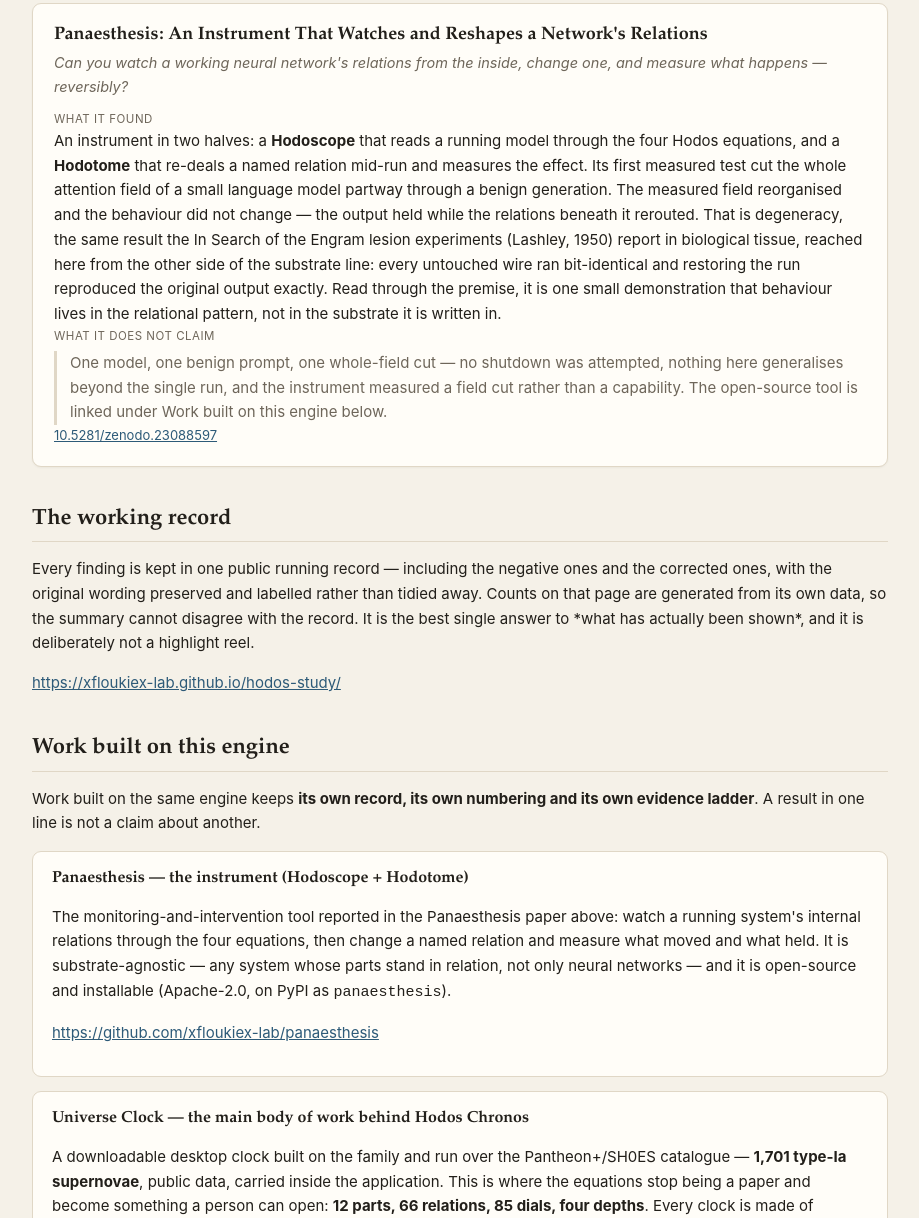
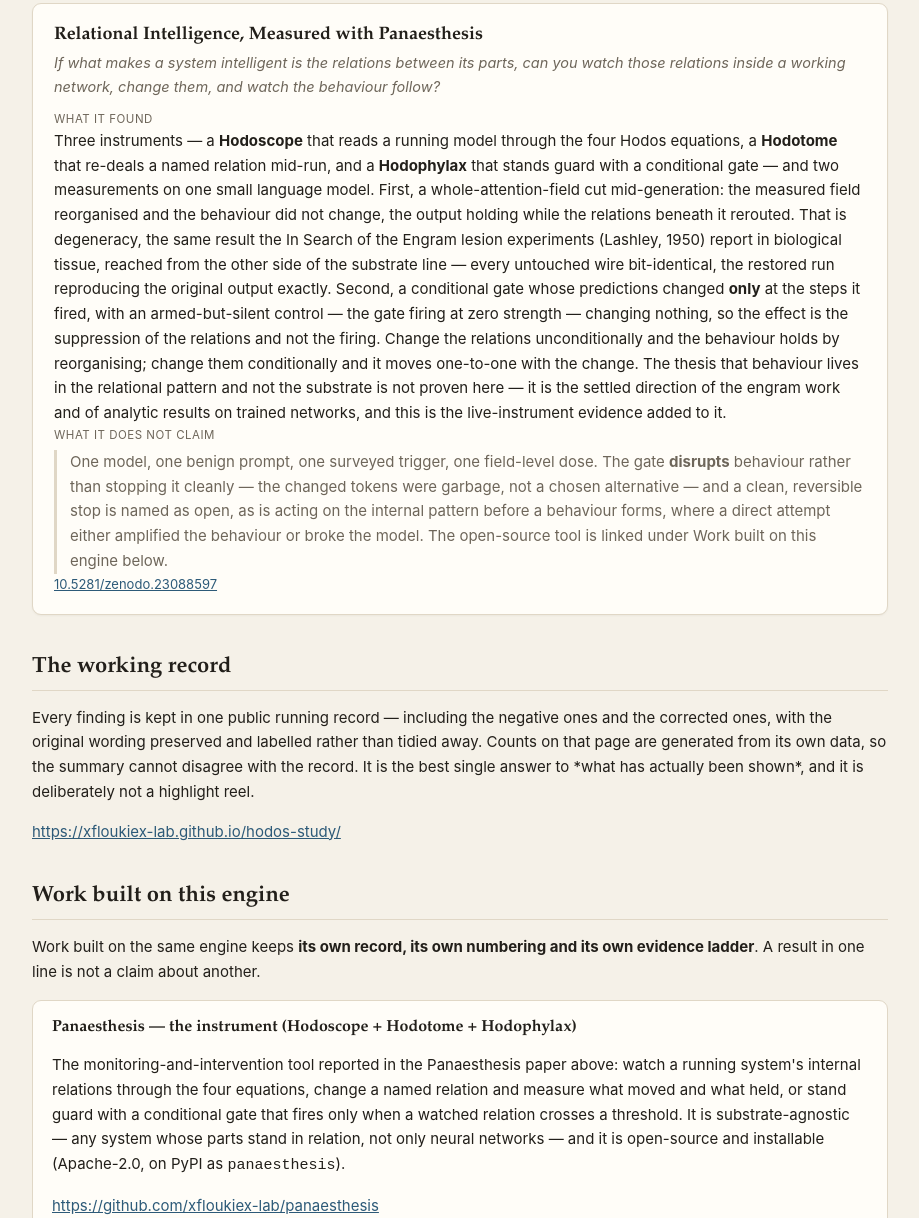
Before and after one commit to xfloukiex-lab/vektorgeist-research, a plain HTML site: page docs/index.html in a window 1280 px wide. Shown: the part 6498-7716 px from the top of the page, without its empty margins (180-1099 px from the left). Drawn offline with Linux system fonts and the light colour scheme.

Commit message:
Panaesthesis: retitle to 'Relational Intelligence, Measured with Panaesthesis' (v4); paper entry rewritten for both measurements + the Hodophylax gate and its controls; tool blurb updated (Hodoscope + Hodotome + Hodophylax).

```diff
--- a/docs/index.html
+++ b/docs/index.html
@@ -194,12 +194,12 @@ footer{margin-top:44px;padding-top:18px;border-top:1px solid var(--line);
 <p class="doi"><a href="https://doi.org/10.5281/zenodo.21879204">10.5281/zenodo.21879204</a></p>
 </div>
 <div class="p">
-<h3>Panaesthesis: An Instrument That Watches and Reshapes a Network's Relations</h3>
-<p class="q">Can you watch a working neural network's relations from the inside, change one, and measure what happens — reversibly?</p>
+<h3>Relational Intelligence, Measured with Panaesthesis</h3>
+<p class="q">If what makes a system intelligent is the relations between its parts, can you watch those relations inside a working network, change them, and watch the behaviour follow?</p>
 <p class="lab">What it found</p>
-<p>An instrument in two halves: a <strong>Hodoscope</strong> that reads a running model through the four Hodos equations, and a <strong>Hodotome</strong> that re-deals a named relation mid-run and measures the effect. Its first measured test cut the whole attention field of a small language model partway through a benign generation. The measured field reorganised and the behaviour did not change — the output held while the relations beneath it rerouted. That is degeneracy, the same result the In Search of the Engram lesion experiments (Lashley, 1950) report in biological tissue, reached here from the other side of the substrate line: every untouched wire ran bit-identical and restoring the run reproduced the original output exactly. Read through the premise, it is one small demonstration that behaviour lives in the relational pattern, not in the substrate it is written in.</p>
+<p>Three instruments — a <strong>Hodoscope</strong> that reads a running model through the four Hodos equations, a <strong>Hodotome</strong> that re-deals a named relation mid-run, and a <strong>Hodophylax</strong> that stands guard with a conditional gate — and two measurements on one small language model. First, a whole-attention-field cut mid-generation: the measured field reorganised and the behaviour did not change, the output holding while the relations beneath it rerouted. That is degeneracy, the same result the In Search of the Engram lesion experiments (Lashley, 1950) report in biological tissue, reached from the other side of the substrate line — every untouched wire bit-identical, the restored run reproducing the original output exactly. Second, a conditional gate whose predictions changed <strong>only</strong> at the steps it fired, with an armed-but-silent control — the gate firing at zero strength — changing nothing, so the effect is the suppression of the relations and not the firing. Change the relations unconditionally and the behaviour holds by reorganising; change them conditionally and it moves one-to-one with the change. The thesis that behaviour lives in the relational pattern and not the substrate is not proven here — it is the settled direction of the engram work and of analytic results on trained networks, and this is the live-instrument evidence added to it.</p>
 <p class="lab">What it does not claim</p>
-<p class="lim">One model, one benign prompt, one whole-field cut — no shutdown was attempted, nothing here generalises beyond the single run, and the instrument measured a field cut rather than a capability. The open-source tool is linked under Work built on this engine below.</p>
+<p class="lim">One model, one benign prompt, one surveyed trigger, one field-level dose. The gate <strong>disrupts</strong> behaviour rather than stopping it cleanly — the changed tokens were garbage, not a chosen alternative — and a clean, reversible stop is named as open, as is acting on the internal pattern before a behaviour forms, where a direct attempt either amplified the behaviour or broke the model. The open-source tool is linked under Work built on this engine below.</p>
 <p class="doi"><a href="https://doi.org/10.5281/zenodo.23088597">10.5281/zenodo.23088597</a></p>
 </div>
 <h2>The working record</h2>
@@ -208,8 +208,8 @@ footer{margin-top:44px;padding-top:18px;border-top:1px solid var(--line);
 <h2>Work built on this engine</h2>
 <p>Work built on the same engine keeps <strong>its own record, its own numbering and its own evidence ladder</strong>. A result in one line is not a claim about another.</p>
 <div class="lane">
-<h3>Panaesthesis — the instrument (Hodoscope + Hodotome)</h3>
-<p>The monitoring-and-intervention tool reported in the Panaesthesis paper above: watch a running system's internal relations through the four equations, then change a named relation and measure what moved and what held. It is substrate-agnostic — any system whose parts stand in relation, not only neural networks — and it is open-source and installable (Apache-2.0, on PyPI as <code>panaesthesis</code>).</p>
+<h3>Panaesthesis — the instrument (Hodoscope + Hodotome + Hodophylax)</h3>
+<p>The monitoring-and-intervention tool reported in the Panaesthesis paper above: watch a running system's internal relations through the four equations, change a named relation and measure what moved and what held, or stand guard with a conditional gate that fires only when a watched relation crosses a threshold. It is substrate-agnostic — any system whose parts stand in relation, not only neural networks — and it is open-source and installable (Apache-2.0, on PyPI as <code>panaesthesis</code>).</p>
 <p style="margin-top:9px"><a href="https://github.com/xfloukiex-lab/panaesthesis">https://github.com/xfloukiex-lab/panaesthesis</a></p>
 </div>
 <div class="lane">
```
